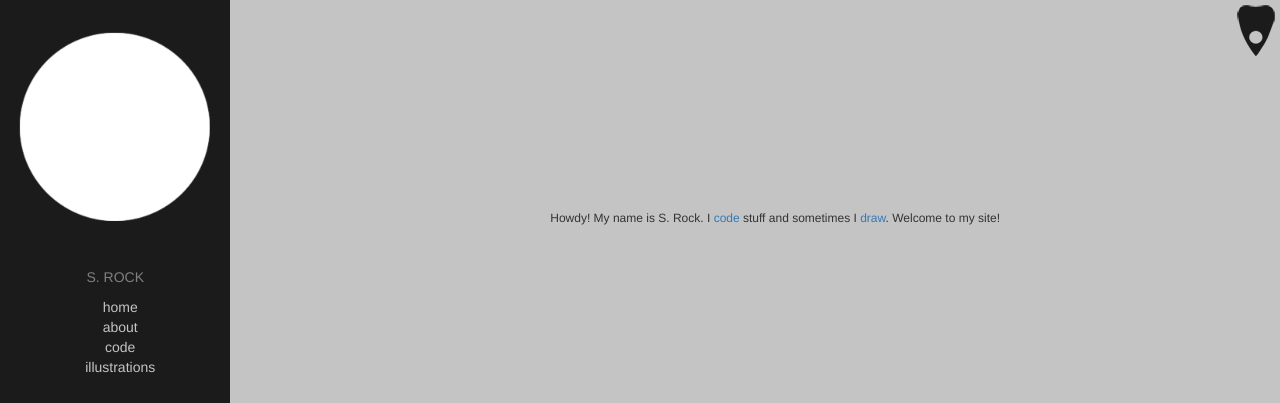
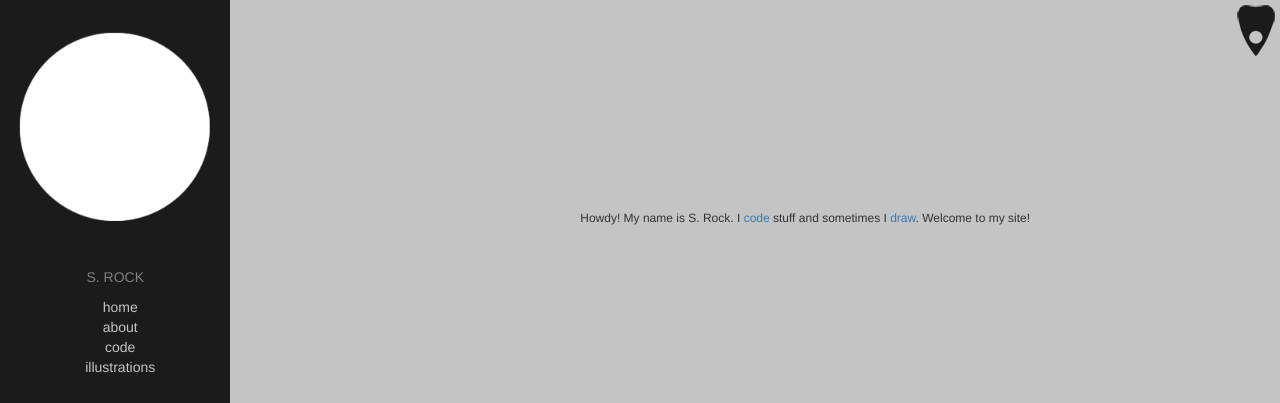
Before and after one commit to Revenir/revenir.github.io, a Jekyll site: the page built from index.html, in a window 1280 px wide. Shown: the top 403 px of the page. Built offline with Jekyll 4.4.1, drawn with Linux system fonts in a browser that asks for light colours.

Commit message:
Update main.css

```diff
--- a/css/main.css
+++ b/css/main.css
@@ -40,7 +40,7 @@ html{
     float: right;
     margin-left: 350px;
     margin-top: 200px;
-    margin-right: 280px;
+    margin-right: 250px;
     font-size: 12px;
 }
 
```
